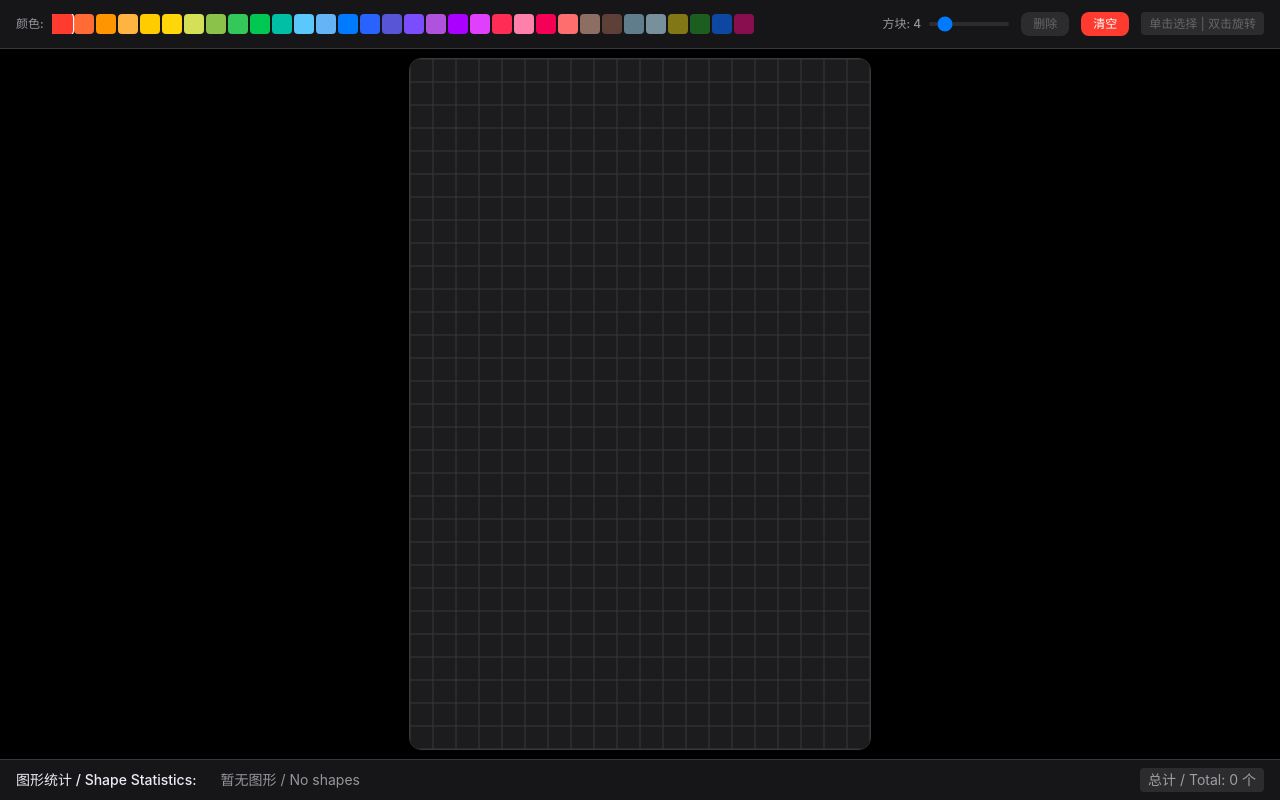
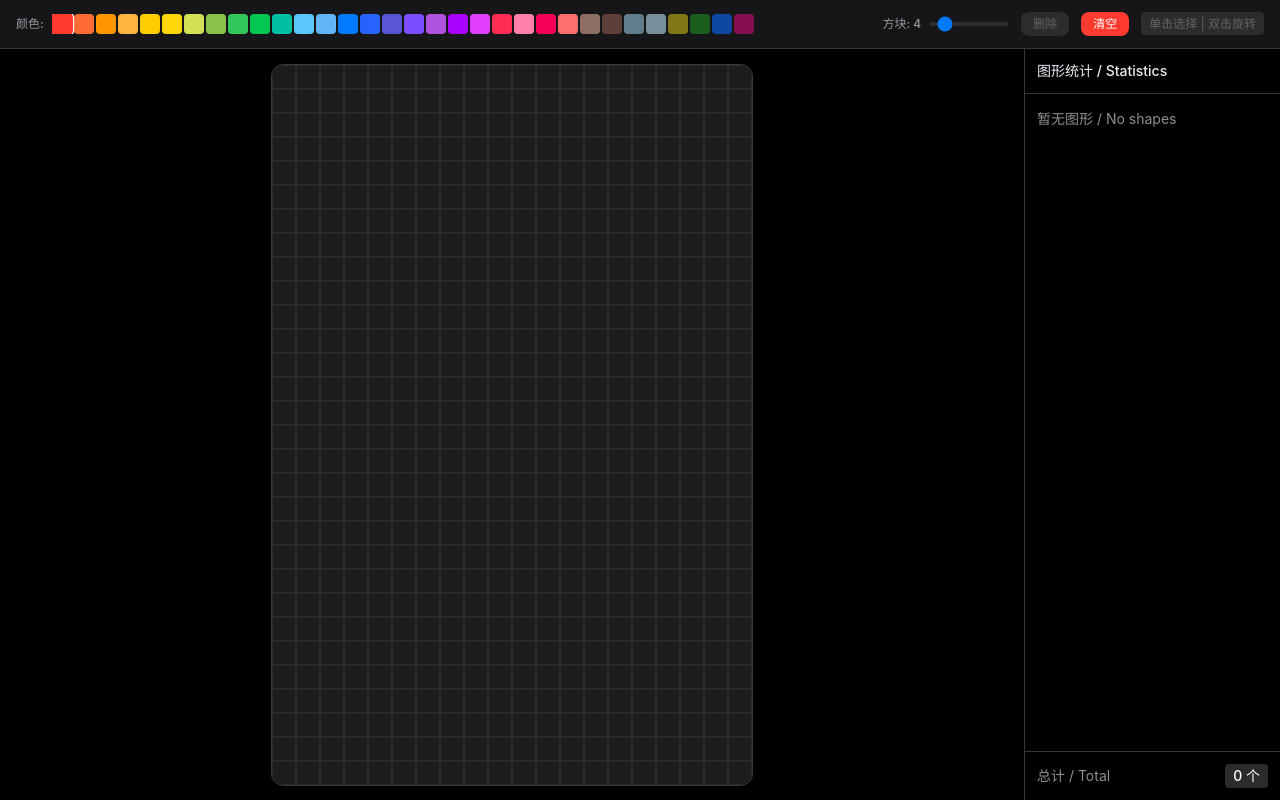
Before and after one commit to wehou/math-puzzle-game, a React (Vite) app: page / in a window 1280 px wide. Built offline with nearby package versions, Linux system fonts and the light colour scheme.

Commit message:
Update title, layout and color spacing
更新标题、布局和颜色间隔

1. 网页标题改为小学数学方块拼图游戏
2. PC端画布左侧、统计栏右侧布局；移动端上下布局
3. 添加图形时颜色跨2个色块设置，颜色差别更大

```diff
--- a/index.html
+++ b/index.html
@@ -4,8 +4,8 @@
     <meta charset="UTF-8" />
     <link rel="icon" type="image/svg+xml" href="/favicon.svg" />
     <meta name="viewport" content="width=device-width, initial-scale=1.0" />
-    <meta name="description" content="惠小三年级的数学拼图游戏系列 - 一个有趣的数学拼图学习工具" />
-    <title>惠小三年级的数学拼图游戏系列</title>
+    <meta name="description" content="小学数学方块拼图游戏 - 一个有趣的数学拼图学习工具" />
+    <title>小学数学方块拼图游戏</title>
   </head>
   <body>
     <div id="root"></div>
--- a/src/App.jsx
+++ b/src/App.jsx
@@ -58,7 +58,7 @@ function App() {
     }
     setPieces(prev => [...prev, newPiece])
     setSelectedPiece(newPiece.id)
-    setColorIndex(prev => (prev + 1) % COLORS.length)
+    setColorIndex(prev => (prev + 3) % COLORS.length)
   }, [getNextColor])
 
   const duplicatePiece = useCallback((pieceId, x, y) => {
@@ -76,7 +76,7 @@ function App() {
     }
     setPieces(prev => [...prev, newPiece])
     setSelectedPiece(newPiece.id)
-    setColorIndex(prev => (prev + 1) % COLORS.length)
+    setColorIndex(prev => (prev + 3) % COLORS.length)
   }, [pieces, getNextColor])
 
   const rotatePiece = useCallback((pieceId) => {
@@ -140,6 +140,7 @@ function App() {
         onDelete={deletePiece}
         onChangeColor={changePieceColor}
       />
+      <div className="flex-1 flex flex-col lg:flex-row overflow-hidden">
         <div className="flex-1 flex items-center justify-center overflow-hidden">
           <GameCanvas
             pieces={pieces}
@@ -154,7 +155,10 @@ function App() {
             currentColor={currentColor}
           />
         </div>
+        <div className="h-32 lg:h-full lg:w-64 border-t lg:border-t-0 lg:border-l border-dark-separator flex-shrink-0 overflow-hidden">
           <StatusBar pieces={pieces} shapeStats={shapeStats} />
+        </div>
+      </div>
 
       {showCelebration && (
         <CelebrationDialog
--- a/src/components/StatusBar.jsx
+++ b/src/components/StatusBar.jsx
@@ -25,16 +25,18 @@ function StatusBar({ pieces, shapeStats }) {
   const stats = Array.from(shapeStats.entries())
 
   return (
-    <div className="status-bar-container">
-      <div className="flex items-center gap-6 max-w-7xl mx-auto flex-wrap">
-        <span className="text-sm font-medium text-dark-text-secondary">
-          图形统计 / Shape Statistics:
-        </span>
+    <div className="h-full flex flex-col lg:flex-col">
+      <div className="hidden lg:block p-3 border-b border-dark-separator">
+        <h3 className="text-sm font-medium text-dark-text-secondary">
+          图形统计 / Statistics
+        </h3>
+      </div>
 
+      <div className="flex-1 overflow-y-auto overflow-x-hidden p-2 lg:p-3">
         {stats.length === 0 ? (
-          <span className="text-sm text-dark-text-tertiary">暂无图形 / No shapes</span>
+          <span className="text-xs lg:text-sm text-dark-text-tertiary">暂无图形 / No shapes</span>
         ) : (
-          <div className="flex items-center gap-4 flex-wrap">
+          <div className="flex flex-row lg:flex-col gap-1 lg:gap-2 overflow-x-auto lg:overflow-x-visible">
             {stats.map(([key, count], index) => {
               const shape = JSON.parse(key)
               const piece = pieces.find(p => {
@@ -44,12 +46,12 @@ function StatusBar({ pieces, shapeStats }) {
               const color = piece?.color || '#007AFF'
 
               return (
-                <div key={index} className="flex items-center gap-2 px-2 py-1 bg-dark-elevated rounded-lg">
+                <div key={index} className="flex items-center gap-1 lg:gap-2 px-2 lg:px-3 py-1 lg:py-2 bg-dark-elevated rounded-lg flex-shrink-0">
                   <ShapeIcon shape={shape} color={color} size={20} />
-                  <span className="text-sm text-dark-text-primary">
+                  <span className="text-xs lg:text-sm text-dark-text-primary hidden lg:inline flex-1">
                     {shape.length}方块
                   </span>
-                  <span className="text-xs text-dark-text-tertiary">
+                  <span className="text-xs text-dark-text-tertiary bg-dark-surface px-1.5 lg:px-2 py-0.5 rounded">
                     ×{count}
                   </span>
                 </div>
@@ -57,12 +59,19 @@ function StatusBar({ pieces, shapeStats }) {
             })}
           </div>
         )}
+      </div>
 
-        <div className="ml-auto text-sm text-dark-text-tertiary flex items-center gap-2">
-          <span className="px-2 py-0.5 bg-dark-elevated rounded">
-            总计 / Total: {pieces.length} 个
+      <div className="hidden lg:block p-3 border-t border-dark-separator">
+        <div className="text-sm text-dark-text-tertiary flex items-center justify-between">
+          <span>总计 / Total</span>
+          <span className="px-2 py-0.5 bg-dark-elevated rounded font-medium text-dark-text-primary">
+            {pieces.length} 个
           </span>
         </div>
+      </div>
+
+      <div className="lg:hidden px-2 py-1 border-t border-dark-separator flex items-center justify-between">
+        <span className="text-xs text-dark-text-tertiary">总计: {pieces.length} 个</span>
       </div>
     </div>
   )
```
Lines whose indentation alone changed are shown as unchanged.
